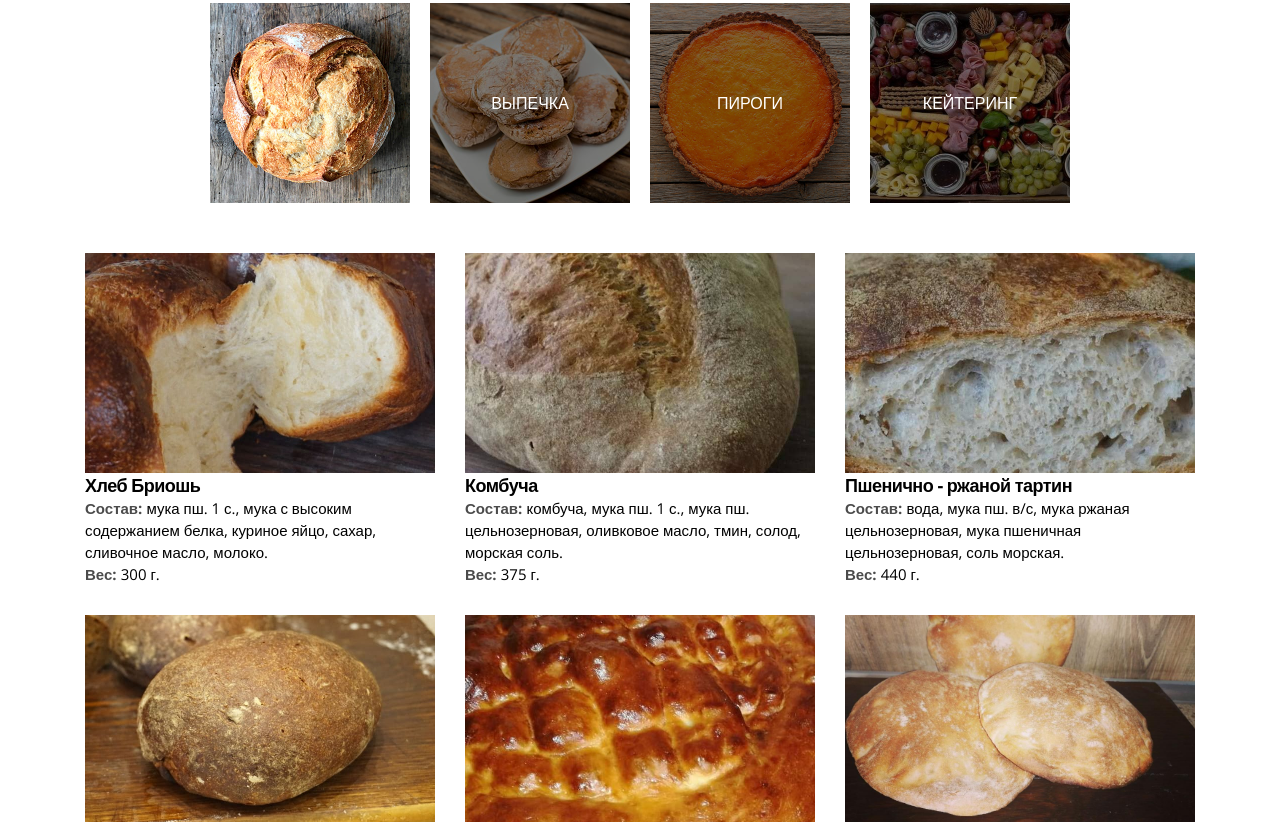
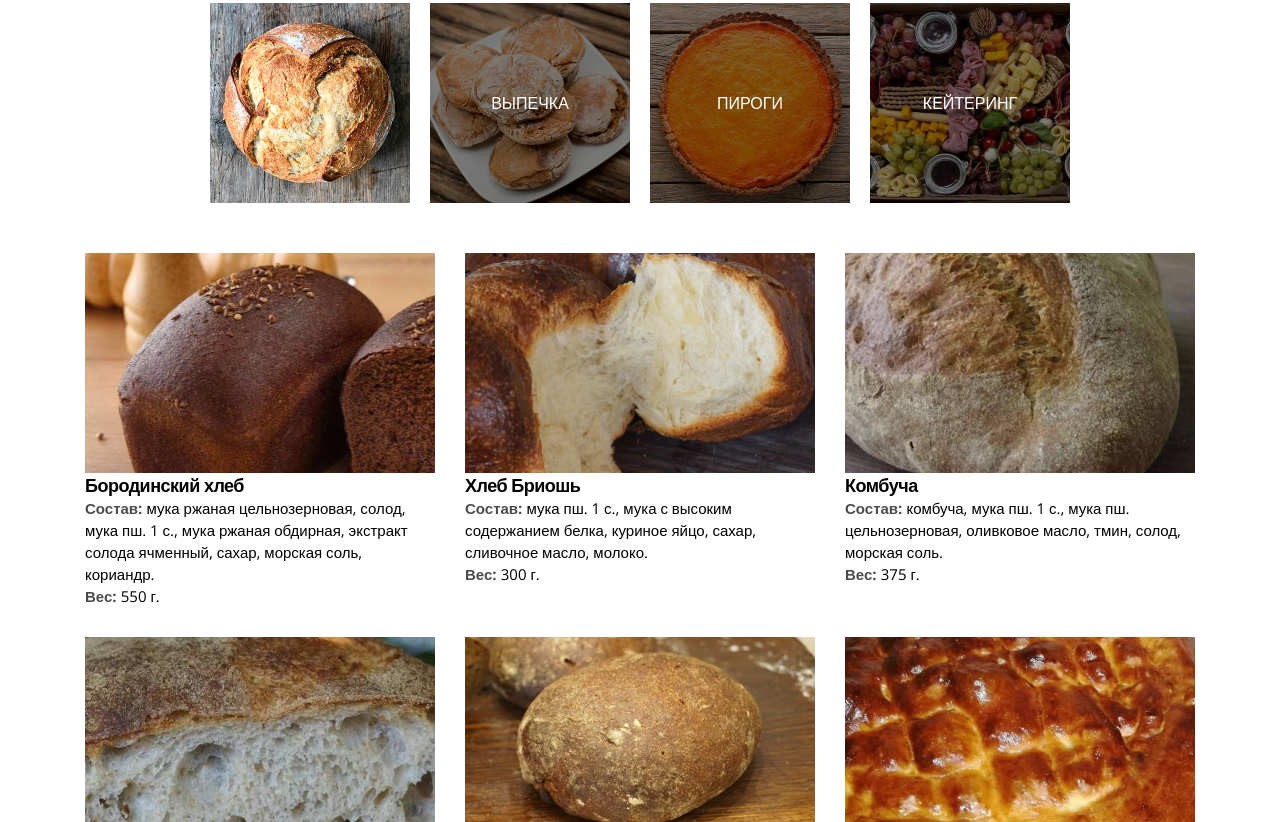
Before and after one commit to DimaShustal/bakery, a website built with webpack: page html/menu.html in a window 1280 px wide. Shown: the part 647-1469 px from the top of the page. Built offline with nearby package versions, Linux system fonts and the light colour scheme.

Commit message:
update content

```diff
--- a/css/index.scss
+++ b/css/index.scss
@@ -379,6 +379,7 @@ body.--catering .menu__list.--catering {
     &.bread-41 { background-image: url('../img/bread_41.jpg'); }
     &.bread-42 { background-image: url('../img/bread_42.jpg'); }
     &.bread-43 { background-image: url('../img/bread_43.jpg'); }
+    &.bread-44 { background-image: url('../img/bread_44.jpg'); }
 
     &.bakery-1 { background-image: url('../img/bakery_1.jpeg'); }
     &.bakery-2 { background-image: url('../img/bakery_2.jpeg'); }
--- a/js/main.js
+++ b/js/main.js
@@ -1,5 +1,11 @@
 const menuSections = {
   bread: [
+    {
+      imgClass: 'bread-44',
+      name: 'Бородинский хлеб',
+      weight: '550 г.',
+      composition: 'мука ржаная цельнозерновая, солод, мука пш. 1 с., мука ржаная обдирная, экстракт солода ячменный, сахар, морская соль, кориандр.'
+    },
     {
       imgClass: 'bread-43',
       name: 'Хлеб Бриошь',
```
Also changed, not shown: img/bread_44.jpg (added).
